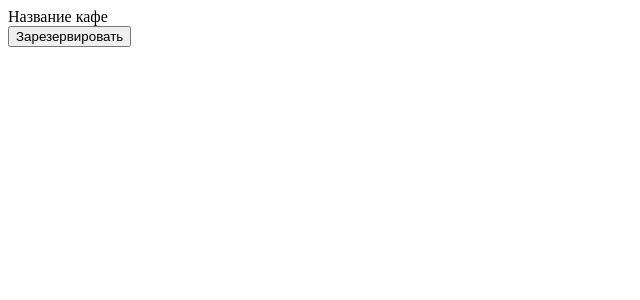
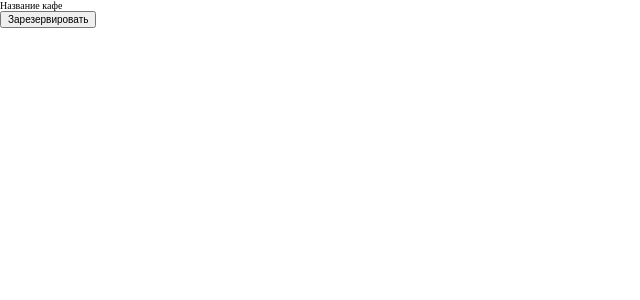
Before and after one commit to mrdimemes/gallery, a React (Create React App) app: page / in a window 1280 px wide. Shown: the top 300 px of the page, without its empty margins (0-640 px from the left). Built offline with nearby package versions, Linux system fonts and the light colour scheme.

Commit message:
Include global styles

```diff
--- a/src/index.tsx
+++ b/src/index.tsx
@@ -1,7 +1,8 @@
 import React from "react";
 import ReactDOM from "react-dom/client";
 
-import { App } from "./components/App";
+import { App } from "components/App";
+import "styles/index.sass";
 
 
 const root = ReactDOM.createRoot(
--- /dev/null
+++ b/src/styles/index.sass
@@ -0,0 +1 @@
+@use "reset"
--- a/src/styles/reset.sass
+++ b/src/styles/reset.sass
@@ -17,3 +17,6 @@ ul
   list-style: none
   padding: 0
   margin: 0
+
+button
+  font-size: 1em
```
